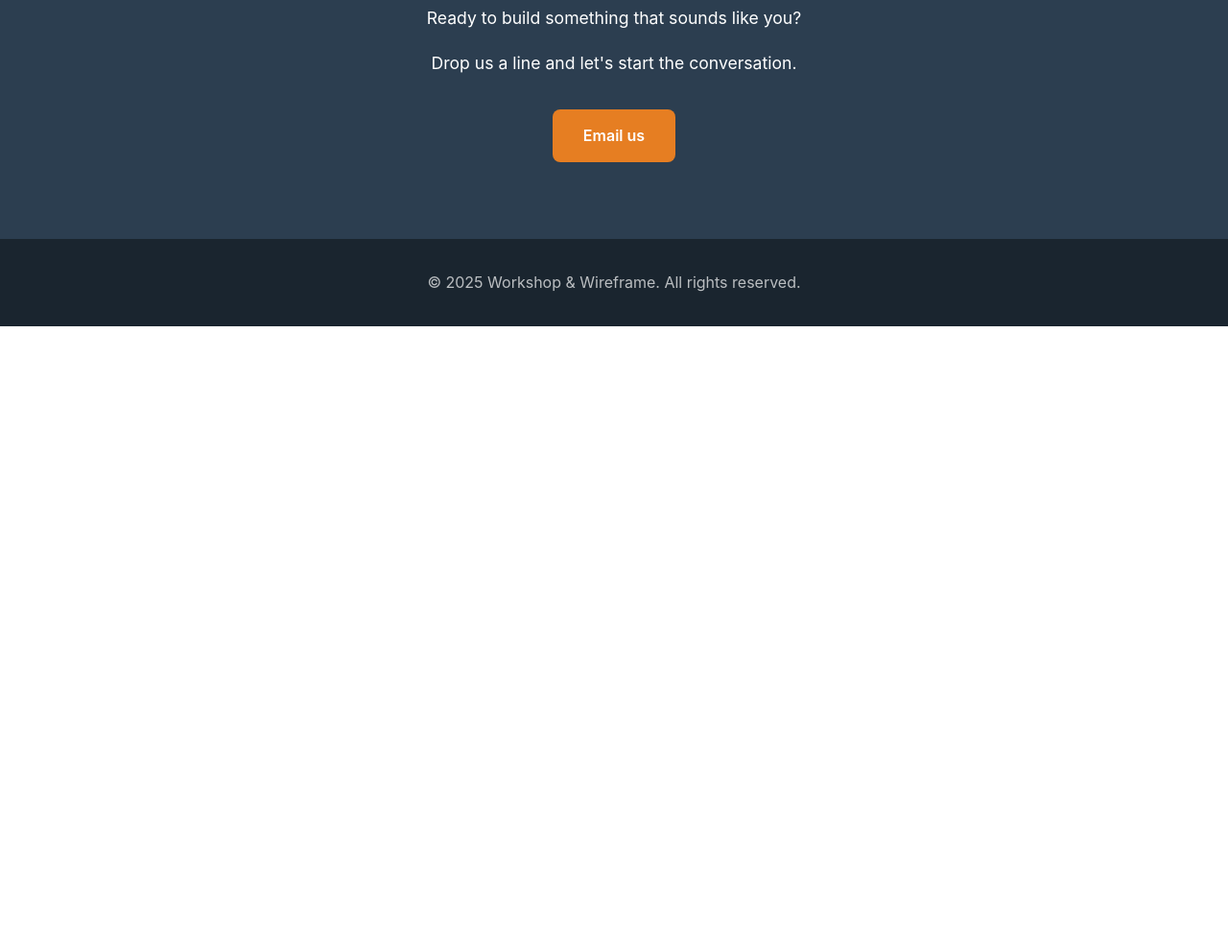
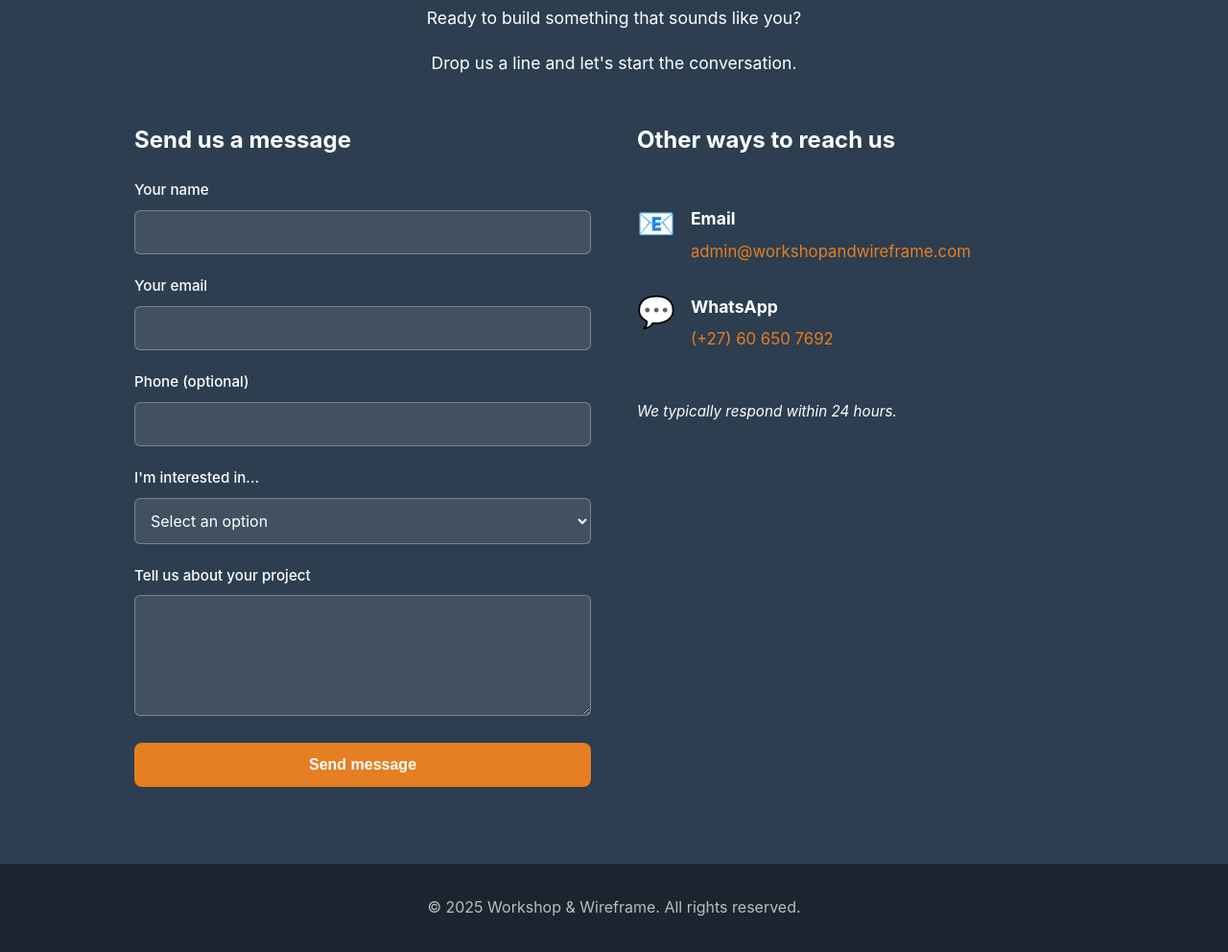
Before and after one commit to NateJ-coder/W-W, a plain HTML site: page index.html in a window 1280 px wide. Shown: the part 3180-4172 px from the top of the page at 96% size. Before the commit the page ends 3520 px from the top, so only its background shows below. Drawn offline with Linux system fonts and the light colour scheme.

Commit message:
Add Formspree contact form with email and WhatsApp info

```diff
--- a/index.html
+++ b/index.html
@@ -109,8 +109,71 @@
             <div class="content-block centered">
                 <p>Ready to build something that sounds like you?</p>
                 <p>Drop us a line and let's start the conversation.</p>
-                <div class="contact-links">
-                    <a href="mailto:hello@workshopandwireframe.com" class="btn btn-secondary">Email us</a>
+            </div>
+
+            <div class="contact-container">
+                <!-- Contact Form -->
+                <div class="contact-form-wrapper">
+                    <h3>Send us a message</h3>
+                    <form action="https://formspree.io/f/xblveprl" method="POST" class="contact-form">
+                        <div class="form-group">
+                            <label for="name">Your name</label>
+                            <input type="text" id="name" name="name" required>
+                        </div>
+
+                        <div class="form-group">
+                            <label for="email">Your email</label>
+                            <input type="email" id="email" name="email" required>
+                        </div>
+
+                        <div class="form-group">
+                            <label for="phone">Phone (optional)</label>
+                            <input type="tel" id="phone" name="phone">
+                        </div>
+
+                        <div class="form-group">
+                            <label for="project-type">I'm interested in...</label>
+                            <select id="project-type" name="project-type">
+                                <option value="">Select an option</option>
+                                <option value="new-website">A new website</option>
+                                <option value="chatbot">Chatbot development</option>
+                                <option value="fix-existing">Fixing my existing site</option>
+                                <option value="social-media">Social media presence</option>
+                                <option value="voice-workshop">Brand voice workshop</option>
+                                <option value="not-sure">Not sure yet / Just exploring</option>
+                            </select>
+                        </div>
+
+                        <div class="form-group">
+                            <label for="message">Tell us about your project</label>
+                            <textarea id="message" name="message" rows="5" required></textarea>
+                        </div>
+
+                        <button type="submit" class="btn btn-secondary">Send message</button>
+                    </form>
+                </div>
+
+                <!-- Contact Info -->
+                <div class="contact-info">
+                    <h3>Other ways to reach us</h3>
+
+                    <div class="contact-method">
+                        <div class="contact-icon">📧</div>
+                        <div class="contact-details">
+                            <h4>Email</h4>
+                            <a href="mailto:admin@workshopandwireframe.com">admin@workshopandwireframe.com</a>
+                        </div>
+                    </div>
+
+                    <div class="contact-method">
+                        <div class="contact-icon">💬</div>
+                        <div class="contact-details">
+                            <h4>WhatsApp</h4>
+                            <a href="https://wa.me/27606507692" target="_blank" rel="noopener">(+27) 60 650 7692</a>
+                        </div>
+                    </div>
+
+                    <p class="response-time">We typically respond within 24 hours.</p>
                 </div>
             </div>
         </div>
--- a/styles.css
+++ b/styles.css
@@ -320,8 +320,127 @@ header {
 }
 
 /* Contact Section */
-.contact-links {
-    margin-top: 2rem;
+.contact-container {
+    display: grid;
+    grid-template-columns: 1fr 1fr;
+    gap: 3rem;
+    margin-top: 3rem;
+    max-width: 1000px;
+    margin-left: auto;
+    margin-right: auto;
+}
+
+.contact-form-wrapper h3,
+.contact-info h3 {
+    color: white;
+    font-size: 1.5rem;
+    margin-bottom: 1.5rem;
+    text-align: left;
+}
+
+/* Contact Form */
+.contact-form {
+    display: flex;
+    flex-direction: column;
+    gap: 1.25rem;
+}
+
+.form-group {
+    display: flex;
+    flex-direction: column;
+    gap: 0.5rem;
+    text-align: left;
+}
+
+.form-group label {
+    color: white;
+    font-weight: 500;
+    font-size: 0.95rem;
+}
+
+.form-group input,
+.form-group select,
+.form-group textarea {
+    padding: 0.75rem;
+    border: 1px solid rgba(255, 255, 255, 0.3);
+    border-radius: 6px;
+    background-color: rgba(255, 255, 255, 0.1);
+    color: white;
+    font-size: 1rem;
+    font-family: inherit;
+    transition: all 0.3s ease;
+}
+
+.form-group input::placeholder,
+.form-group textarea::placeholder {
+    color: rgba(255, 255, 255, 0.5);
+}
+
+.form-group input:focus,
+.form-group select:focus,
+.form-group textarea:focus {
+    outline: none;
+    border-color: var(--accent-color);
+    background-color: rgba(255, 255, 255, 0.15);
+}
+
+.form-group select {
+    cursor: pointer;
+}
+
+.form-group textarea {
+    resize: vertical;
+    min-height: 120px;
+}
+
+.contact-form .btn {
+    margin-top: 0.5rem;
+    width: 100%;
+}
+
+/* Contact Info */
+.contact-info {
+    display: flex;
+    flex-direction: column;
+    gap: 2rem;
+}
+
+.contact-method {
+    display: flex;
+    gap: 1rem;
+    align-items: flex-start;
+    text-align: left;
+}
+
+.contact-icon {
+    font-size: 2rem;
+    line-height: 1;
+}
+
+.contact-details h4 {
+    color: white;
+    font-size: 1.1rem;
+    margin-bottom: 0.5rem;
+}
+
+.contact-details a {
+    color: var(--accent-color);
+    text-decoration: none;
+    font-size: 1.05rem;
+    transition: color 0.3s ease;
+}
+
+.contact-details a:hover {
+    color: #f39c12;
+    text-decoration: underline;
+}
+
+.response-time {
+    color: rgba(255, 255, 255, 0.7);
+    font-size: 0.95rem;
+    font-style: italic;
+    margin-top: 1rem;
+    text-align: left;
 }
 
 /* Footer */
@@ -382,6 +501,11 @@ footer p {
     .content-block p {
         font-size: 1rem;
     }
+
+    .contact-container {
+        grid-template-columns: 1fr;
+        gap: 2.5rem;
+    }
 }
 
 @media (max-width: 480px) {
```
